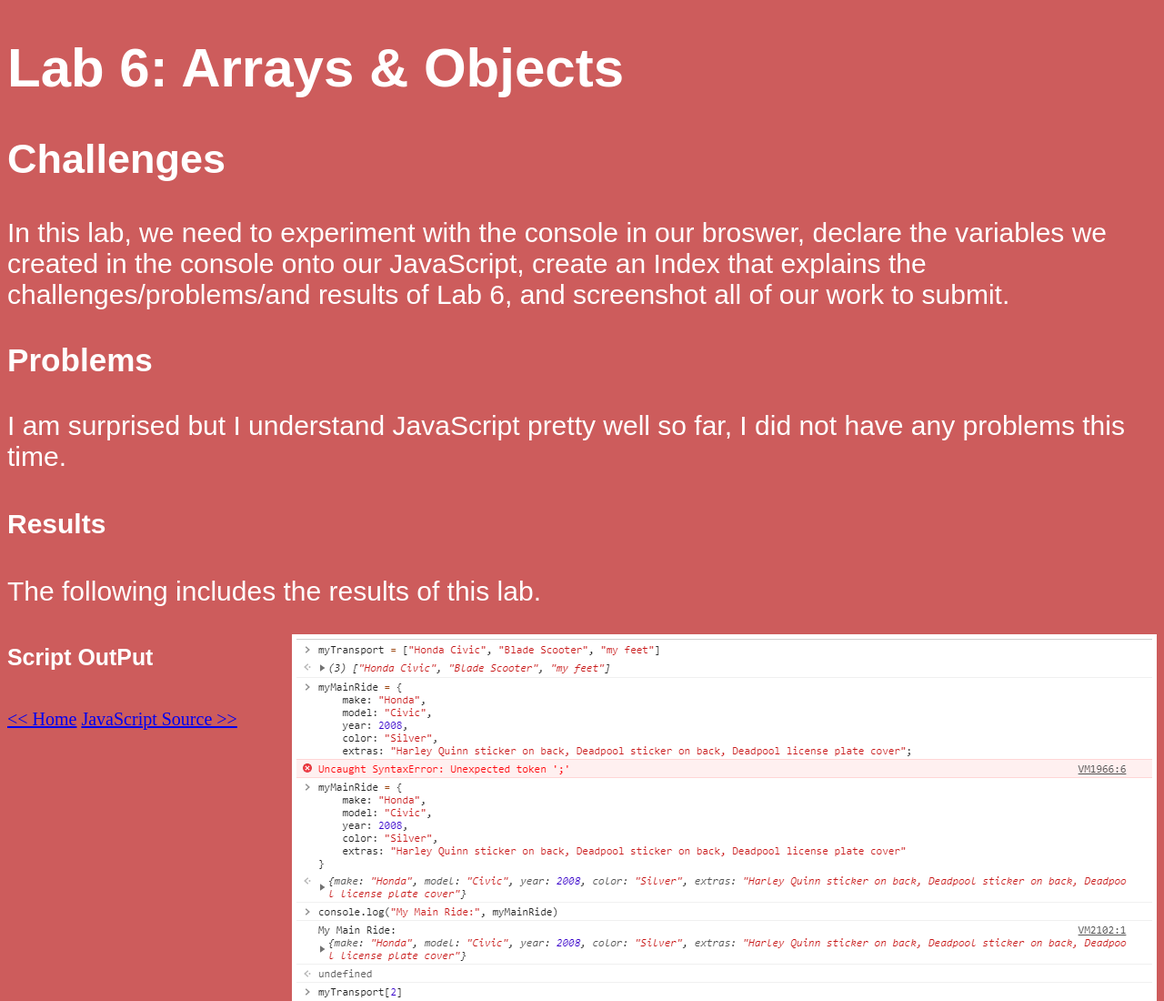
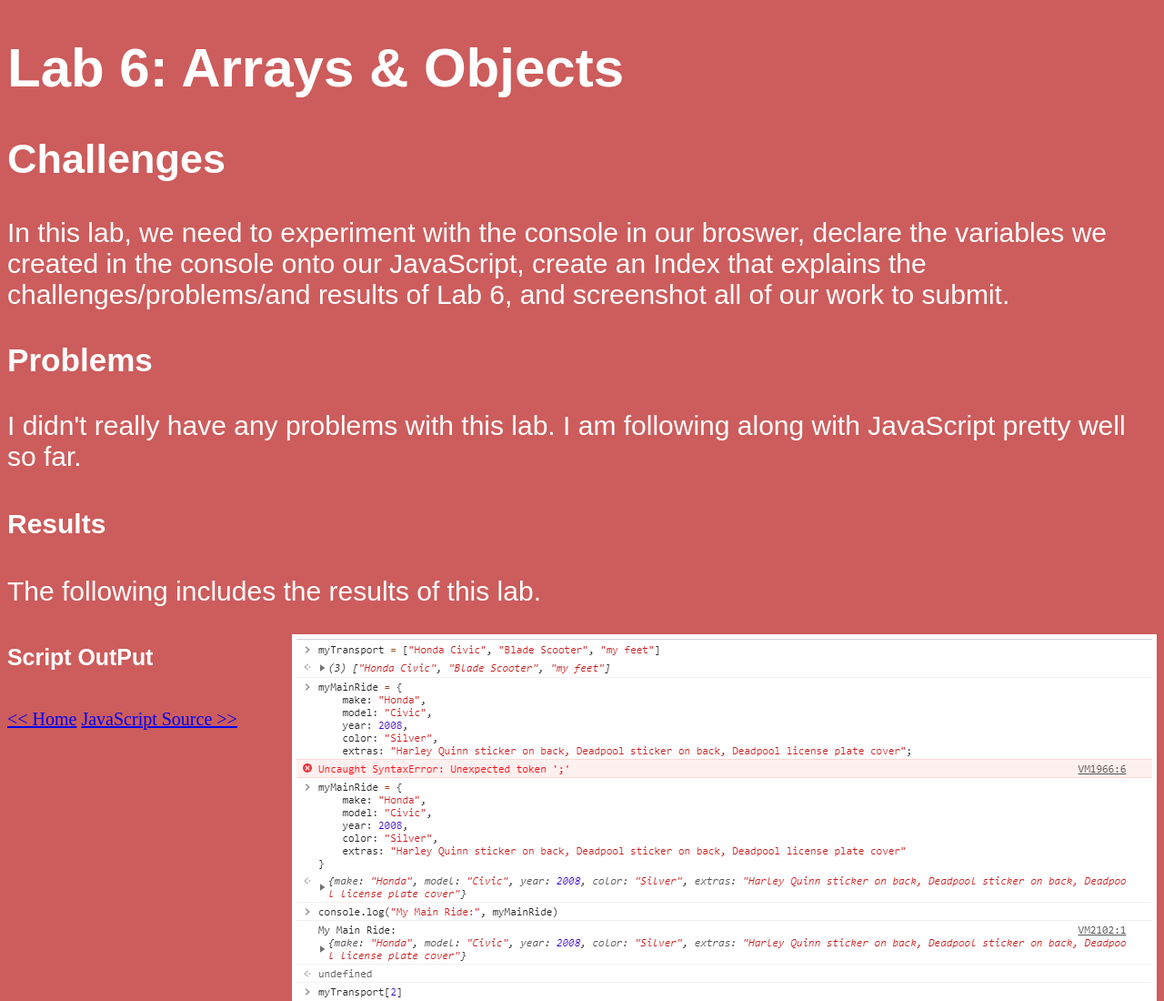
Before and after one commit to megmocek/cst252, a plain HTML site: page lab6/index.html in a window 1280 px wide. Shown: the top 1100 px of the page at 91% size. Drawn offline with Linux system fonts and the light colour scheme.

Commit message:
problems update

```diff
--- a/lab6/index.html
+++ b/lab6/index.html
@@ -15,7 +15,7 @@
 		explains the challenges/problems/and results of Lab 6, and screenshot all of our work to submit.</p>
 
 		<h3>Problems</h3>
-		<p>I am surprised but I understand JavaScript pretty well so far, I did not have any problems this time.</p>
+		<p>I didn't really have any problems with this lab. I am following along with JavaScript pretty well so far.</p>
 
 		<h4>Results</h4>
 		<p>The following includes the results of this lab.</p>
```
